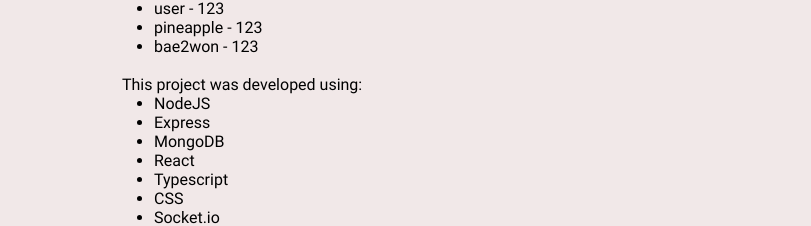
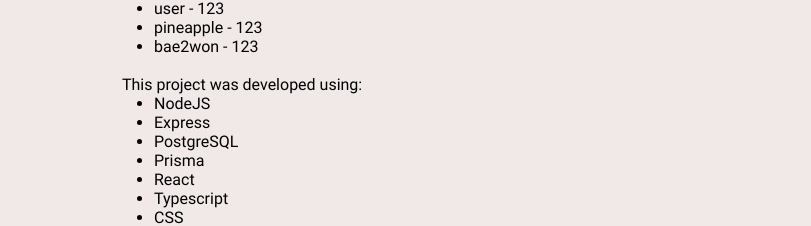
Before and after one commit to Stalloyde/personal-portfolio, a React (Create React App) app: page / in a window 1280 px wide. Shown: the part 1296-1522 px from the top of the page, without its empty margins (234-1045 px from the left). Built offline with nearby package versions, Linux system fonts and the light colour scheme; the HTML template or start-up script is replaced by a standard one.

Commit message:
Update project

```diff
--- a/src/projects.js
+++ b/src/projects.js
@@ -16,7 +16,8 @@
     techStack: [
       'NodeJS',
       'Express',
-      'MongoDB',
+      'PostgreSQL',
+      'Prisma',
       'React',
       'Typescript',
       'CSS',
```
